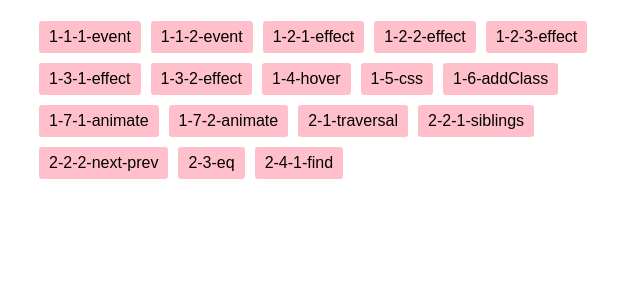
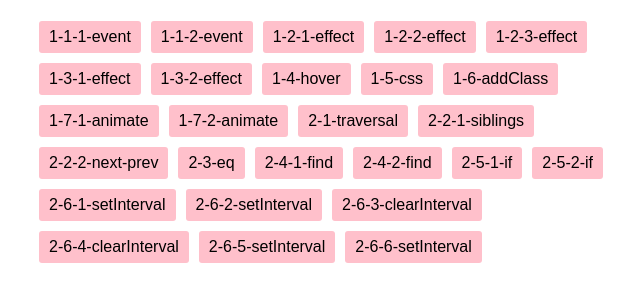
Before and after one commit to TinaChen610/Banqiao, a plain HTML site: page index.html in a window 1280 px wide. Shown: the whole page, without its empty margins (306-946 px from the left). Drawn offline with Linux system fonts and the light colour scheme.

Commit message:
第五次提交上課資料20220707

```diff
--- a/index.html
+++ b/index.html
@@ -54,6 +54,15 @@
     <li class="item"><a target="_blank" href="./2-2-2-next-prev">2-2-2-next-prev</a></li>
     <li class="item"><a target="_blank" href="./2-3-eq">2-3-eq</a></li>
     <li class="item"><a target="_blank" href="./2-4-1-find">2-4-1-find</a></li>
+    <li class="item"><a target="_blank" href="./2-4-2-find">2-4-2-find</a></li>
+    <li class="item"><a target="_blank" href="./2-5-1-if">2-5-1-if</a></li>
+    <li class="item"><a target="_blank" href="./2-5-2-if">2-5-2-if</a></li>
+    <li class="item"><a target="_blank" href="./2-6-1-setInterval">2-6-1-setInterval</a></li>
+    <li class="item"><a target="_blank" href="./2-6-2-setInterval">2-6-2-setInterval</a></li>
+    <li class="item"><a target="_blank" href="./2-6-3-clearInterval">2-6-3-clearInterval</a></li>
+    <li class="item"><a target="_blank" href="./2-6-4-clearInterval">2-6-4-clearInterval</a></li>
+    <li class="item"><a target="_blank" href="./2-6-5-setInterval">2-6-5-setInterval</a></li>
+    <li class="item"><a target="_blank" href="./2-6-6-setInterval">2-6-6-setInterval</a></li>
   </ul>
 
 </body>
```
